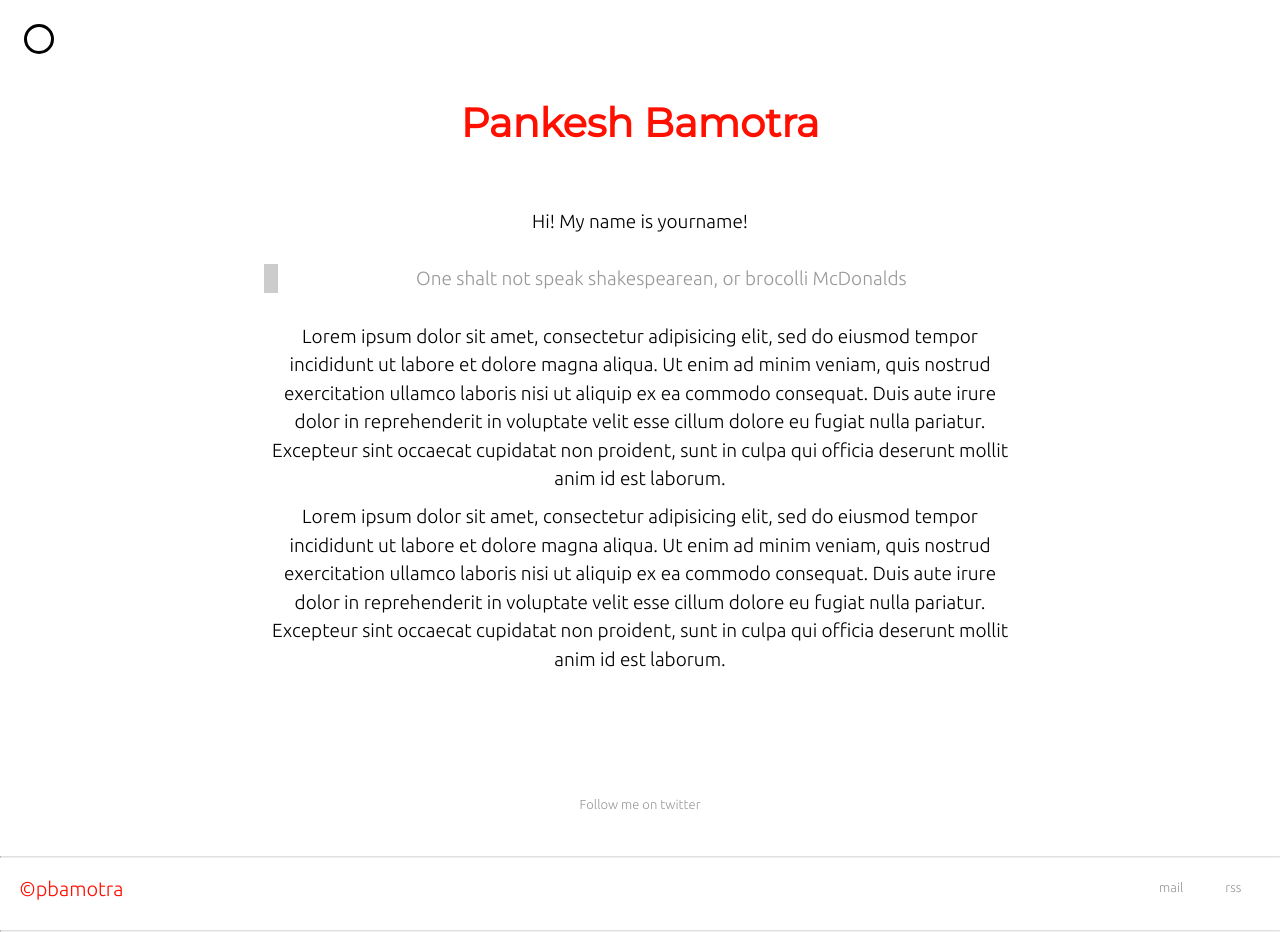
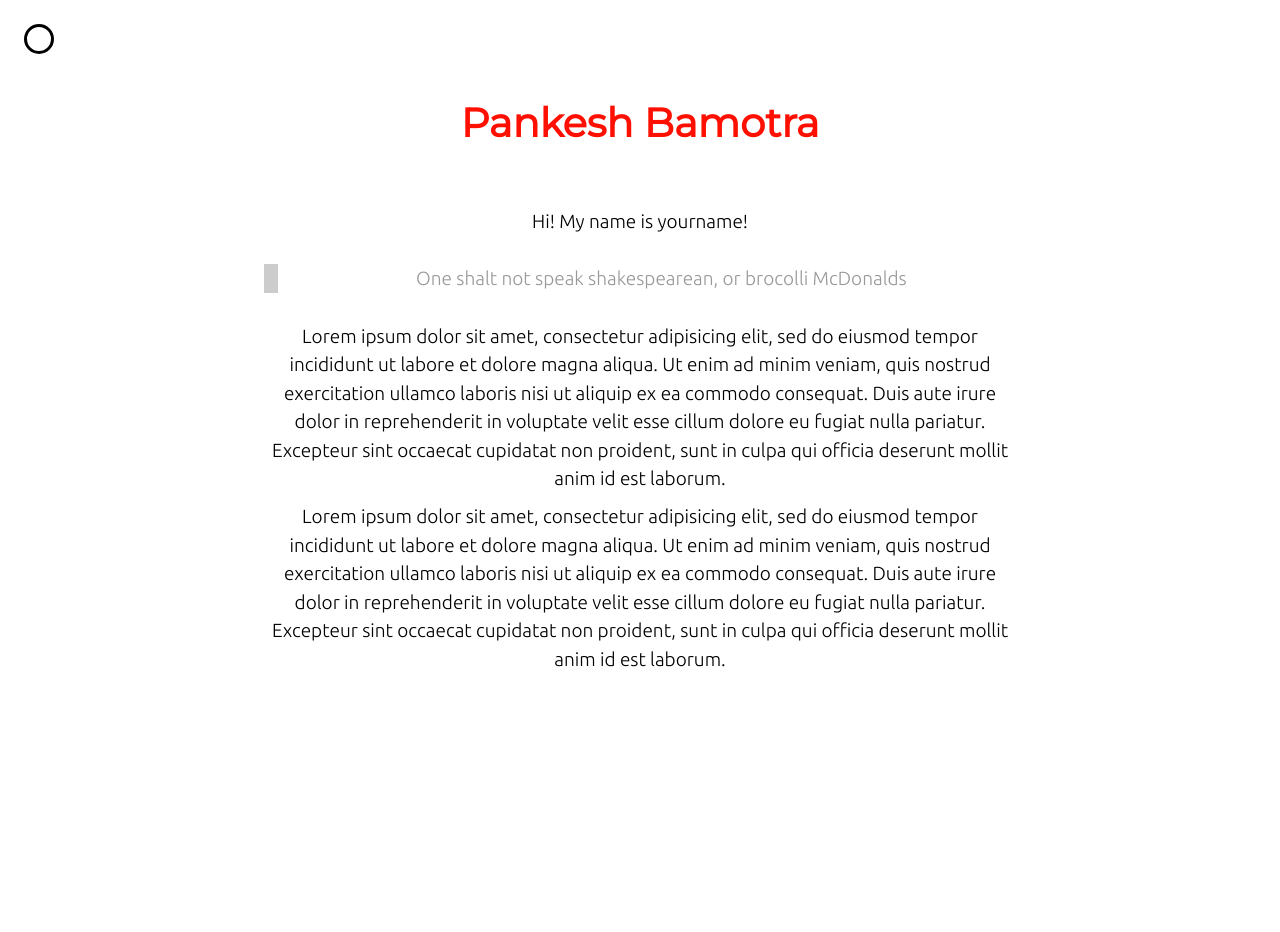
Before and after one commit to pbamotra/sciontist, a Jekyll site: the page built from about.markdown, in a window 1280 px wide. Built offline with Jekyll 4.4.1, drawn with Linux system fonts in a browser that asks for light colours; nearby versions of some CDN libraries; after the commit the page ends 900 px from its top, so only the background shows below that.

Commit message:
remove footer extras

```diff
--- a/_includes/footer.html
+++ b/_includes/footer.html
@@ -1,37 +1,4 @@
 <footer>
     {% include paginate.html %}
     {% include suggestion.html %}
-    {% if page.url == "/about" or paginator.total_pages == 1 or page.url == "/404" %}
-        <div class="container" style="text-align: center; margin-bottom: 20px">
-            <a target="_blank" class="button" href="https://twitter.com/{{ site.twitter_username }}">
-                Follow me on twitter
-            </a>
-        </div>
-    {% endif %}
-    <hr />
-    <div class="user-footer">
-        <div class="copyright alignable pull-left">
-            {% if site.copyright %}
-                <h2> &copy;{{ site.copyright }}</h2>
-            {% else %}
-                <h2> &copy;{{ site.title }}</h2>
-            {% endif %}
-        </div>
-        <div class="alignable pull-right">
-            <a href="mailto:{{ site.email }}" class="button">
-                mail
-            </a>
-            <a target="_blank" href="{{ site.url }}{{ site.baseurl }}/feed.xml" class="button">
-                rss
-            </a>
-        </div>
-    </div>
-    <div style="clear:both"></div>
-    <hr />
-    <!-- <div class="theme-footer">
-        <p class="alignable pull-left" style="display: inline-block">
-            Built with <a href="http://jekyllrb.com/" class="different-highlight underline">Jekyll</a> and <a href="http://ankitsultana.me/accent/" class="different-highlight underline">accent</a>
-        </p>
-    </div>
-    -->
 </footer>
```
